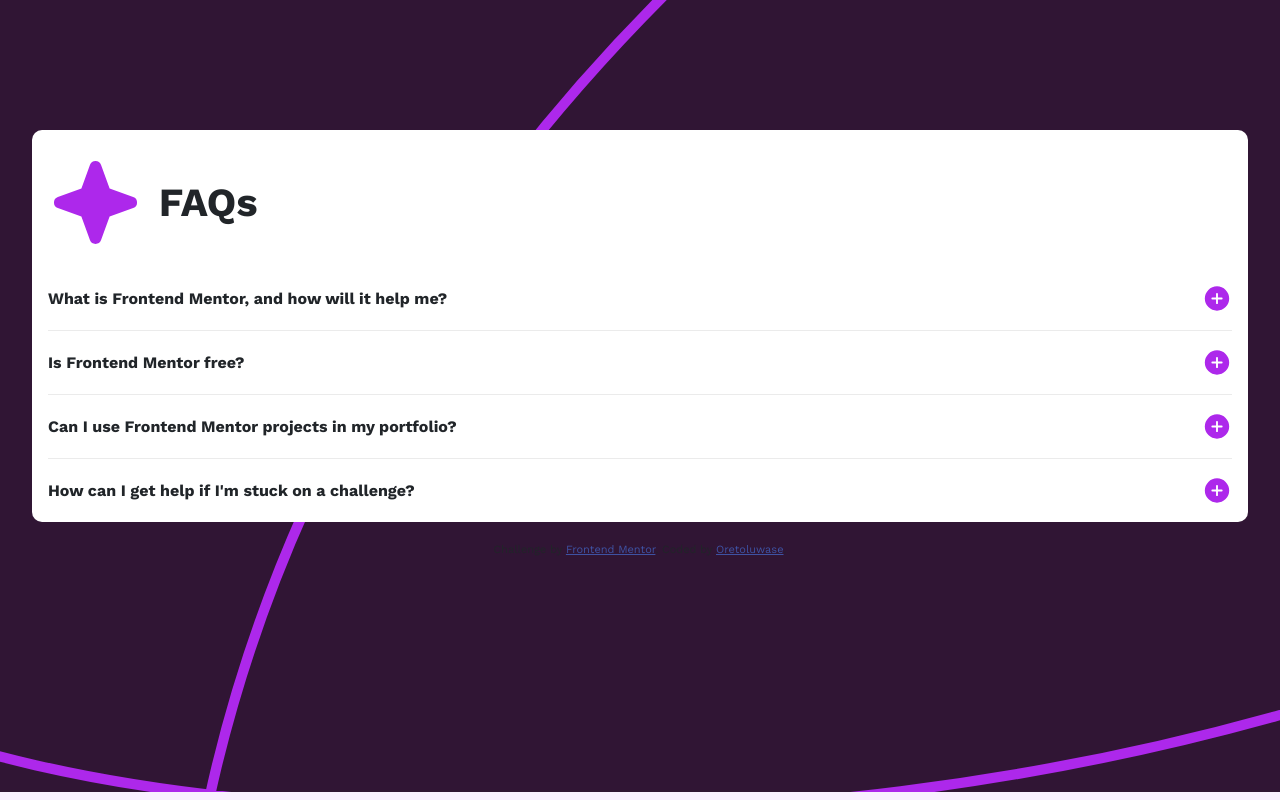
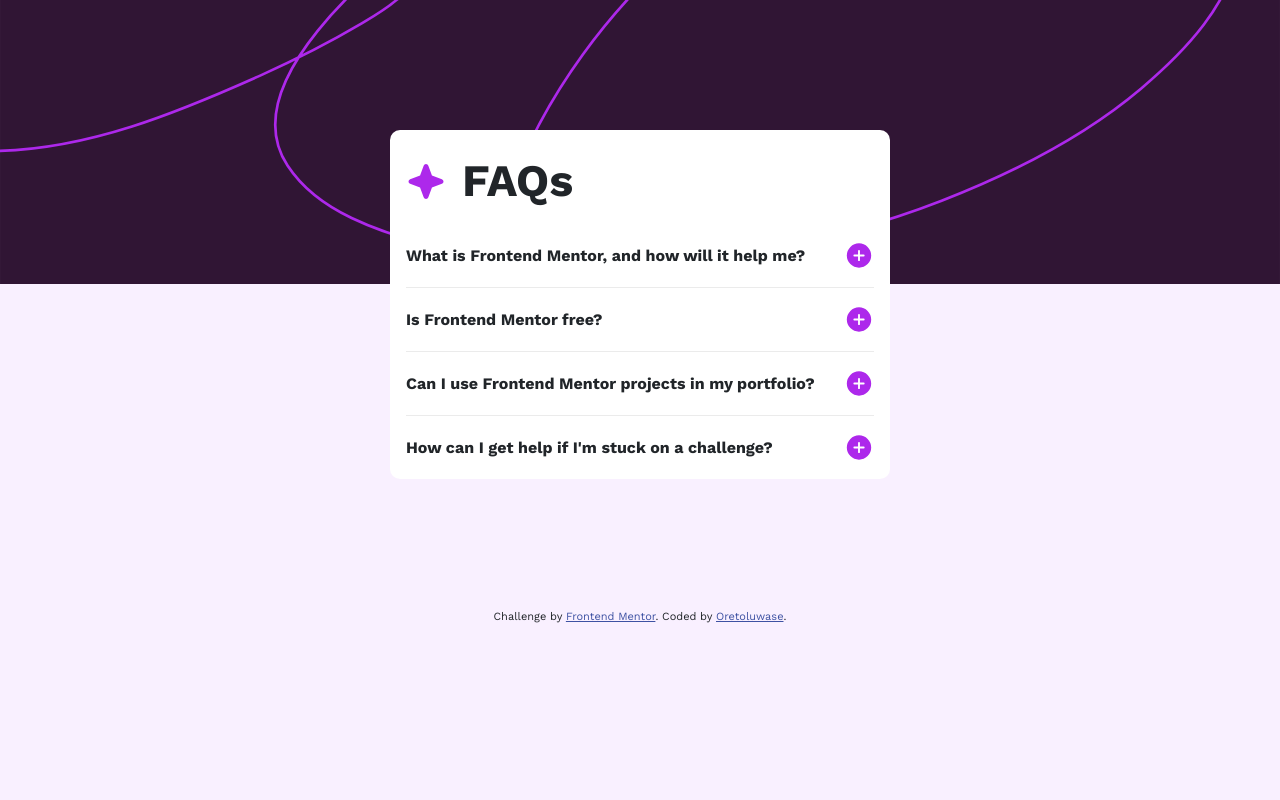
Before and after one commit to biodun-ojo/Faq_project, a plain HTML site: page index.html in a window 1280 px wide. Drawn offline with nearby package versions, Linux system fonts and the light colour scheme.

Commit message:
hover inspect done

```diff
--- a/Faq.css
+++ b/Faq.css
@@ -11,6 +11,7 @@
     margin: 20px;
     margin-top: 130px;
     border-radius: 10px;
+    margin-bottom: 130px;
 }
 
 .star {
@@ -19,7 +20,6 @@
 
 .secs {
     border-bottom: 1px solid rgb(235, 235, 235);
-    cursor: pointer;
 }
 
 #last {
@@ -28,6 +28,11 @@
 
 h6 {
     padding-right: 15px !important;
+}
+
+h6:hover {
+    cursor: pointer;
+    color: hsl(292, 16%, 49%);
 }
 
 p {
@@ -43,3 +48,25 @@
 .attribution a {
     color: hsl(228, 45%, 44%);
 }
+
+@media (min-width: 650px) {
+    body {
+        background-image: url(assets/images/background-pattern-desktop.svg);
+    }
+
+    .sub-body {
+        max-width: 500px;
+        margin: auto !important;
+        margin-bottom: 130px !important;
+        margin-top: 130px !important;
+
+    }
+
+    .head {
+        font-size: 45px;
+    }
+
+    .star {
+        width: auto;
+    }
+}
--- a/index.html
+++ b/index.html
@@ -26,7 +26,7 @@
   <div class="px-3 py-4 pb-0 sub-body">
     <div class="d-flex align-items-center mb-3">
       <img src="assets/images/icon-star.svg" class="star">
-      <h1 class="px-3 m-0 fw-bolder">FAQs</h1>
+      <h1 class="px-3 m-0 fw-bolder head">FAQs</h1>
     </div>
 
     <section class="secs">
```
